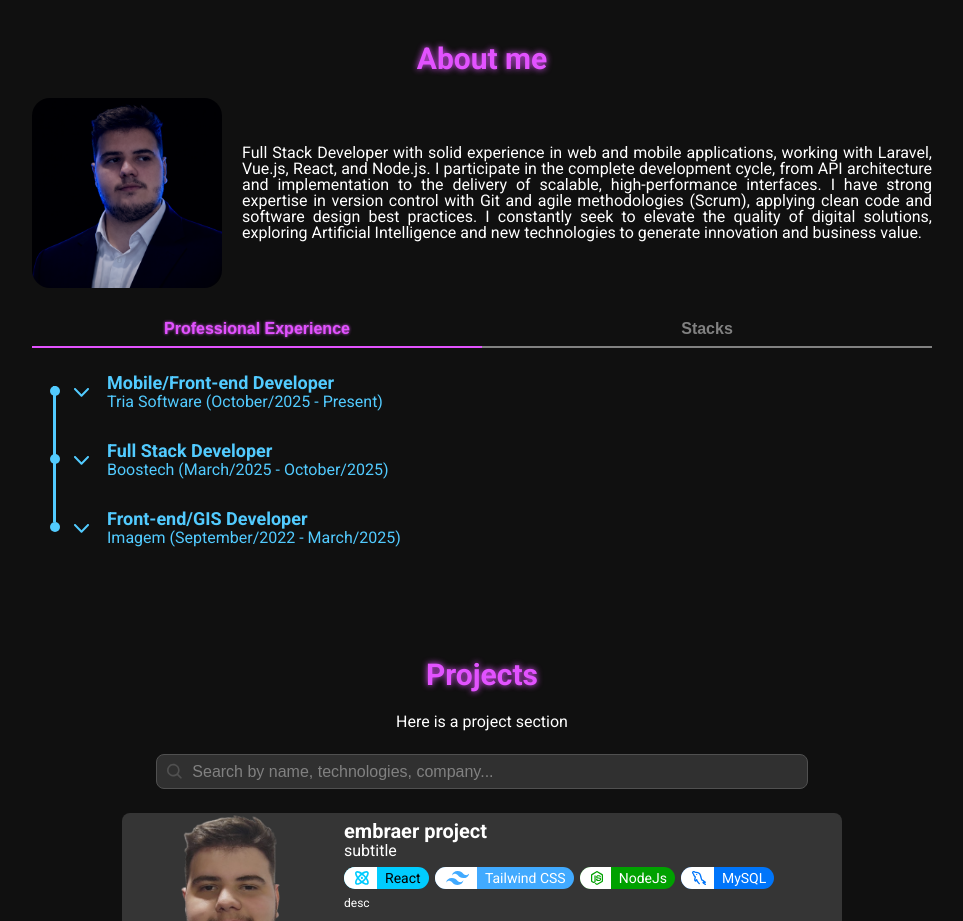
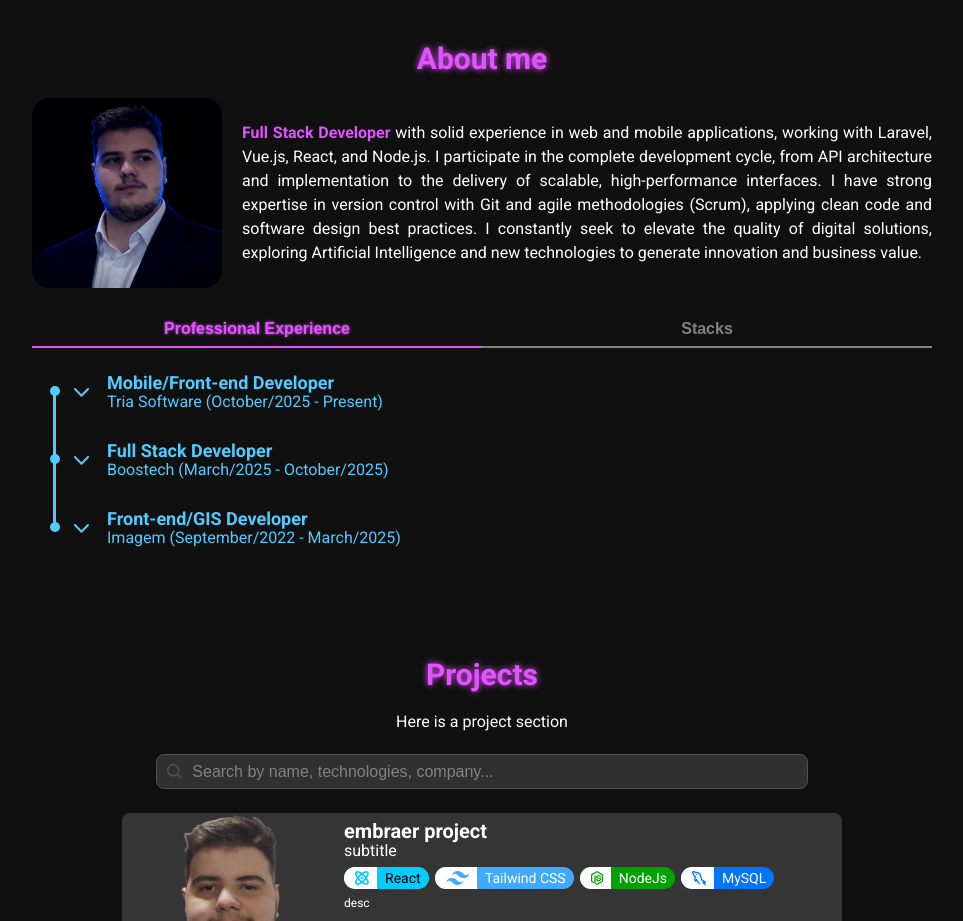
Before and after one commit to RodrigoDGoulart/portfolio, a React (Vite) app: page / in a window 1280 px wide. Shown: the part 860-1781 px from the top of the page, without its empty margins (158-1121 px from the left). Built offline with nearby package versions, Linux system fonts and the light colour scheme.

Commit message:
fix: detachable text and ajust line height on about me paragraph

```diff
--- a/src/assets/portfolioData/infos.en.json
+++ b/src/assets/portfolioData/infos.en.json
@@ -51,7 +51,7 @@
     }
   ],
   "description": "Passionate about <b>technology, design</b> and experienced in multiple projects focused on <b>design, usability, and user experience</b>, combining functionality and aesthetics. In the environments where I work, I am always <b>recognized for creativity and commitment</b>, delivering the best of myself.",
-  "about_me": "Full Stack Developer with solid experience in web and mobile applications, working with Laravel, Vue.js, React, and Node.js. I participate in the complete development cycle, from API architecture and implementation to the delivery of scalable, high-performance interfaces. I have strong expertise in version control with Git and agile methodologies (Scrum), applying clean code and software design best practices. I constantly seek to elevate the quality of digital solutions, exploring Artificial Intelligence and new technologies to generate innovation and business value.",
+  "about_me": "<b>Full Stack Developer</b> with solid experience in web and mobile applications, working with Laravel, Vue.js, React, and Node.js. I participate in the complete development cycle, from API architecture and implementation to the delivery of scalable, high-performance interfaces. I have strong expertise in version control with Git and agile methodologies (Scrum), applying clean code and software design best practices. I constantly seek to elevate the quality of digital solutions, exploring Artificial Intelligence and new technologies to generate innovation and business value.",
   "jobs": [
     {
       "title": "Mobile/Front-end Developer",
--- a/src/assets/portfolioData/infos.pt.json
+++ b/src/assets/portfolioData/infos.pt.json
@@ -53,7 +53,7 @@
     }
   ],
   "description": "Apaixonado por <b>tecnologia e design</b> e experiente em múltiplos projetos com foco em <b>design, usabilidade e experiência do usuário</b>, unindo funcionalidade e estética. Nos meios em que atuo, sempre sou <b>reconhecido pela criatividade e comprometimento</b>, entregando o melhor de mim.",
-  "about_me": "Desenvolvedor Full Stack com sólida experiência em aplicações web e mobile, atuando com Laravel, Vue.js, React e Node.js. Participo do ciclo completo de desenvolvimento, desde a arquitetura e implementação de APIs até a entrega de interfaces escaláveis e de alta performance. Tenho forte domínio de versionamento com Git e metodologias ágeis (Scrum), aplicando boas práticas de clean code e design de software. Busco constantemente elevar a qualidade das soluções digitais, explorando Inteligência Artificial e novas tecnologias para gerar inovação e valor ao negócio.",
+  "about_me": "Desenvolvedor <b>Full Stack</b> com sólida experiência em aplicações web e mobile, atuando com Laravel, Vue.js, React e Node.js. Participo do ciclo completo de desenvolvimento, desde a arquitetura e implementação de APIs até a entrega de interfaces escaláveis e de alta performance. Tenho forte domínio de versionamento com Git e metodologias ágeis (Scrum), aplicando boas práticas de clean code e design de software. Busco constantemente elevar a qualidade das soluções digitais, explorando Inteligência Artificial e novas tecnologias para gerar inovação e valor ao negócio.",
   "jobs": [
     {
       "title": "Desenvolvedor Mobile/Front-end",
--- a/src/components/Sections/AboutMe/AboutMe.module.scss
+++ b/src/components/Sections/AboutMe/AboutMe.module.scss
@@ -21,6 +21,12 @@
 
   p {
     text-align: justify;
+    font-size: 16px;
+    line-height: 24px;
+
+    b {
+      color: $pink;
+    }
   }
 }
 
--- a/src/components/Sections/AboutMe/index.tsx
+++ b/src/components/Sections/AboutMe/index.tsx
@@ -22,7 +22,7 @@ export default function AboutMe() {
       </Title>
       <div className={styles.content_container}>
         <img src={ProfileImg} alt="" />
-        <p>{texts.about_me}</p>
+        <p dangerouslySetInnerHTML={{ __html: texts.about_me }} />
       </div>
       <div className={styles.tab_container}>
         <TabContainer
```
